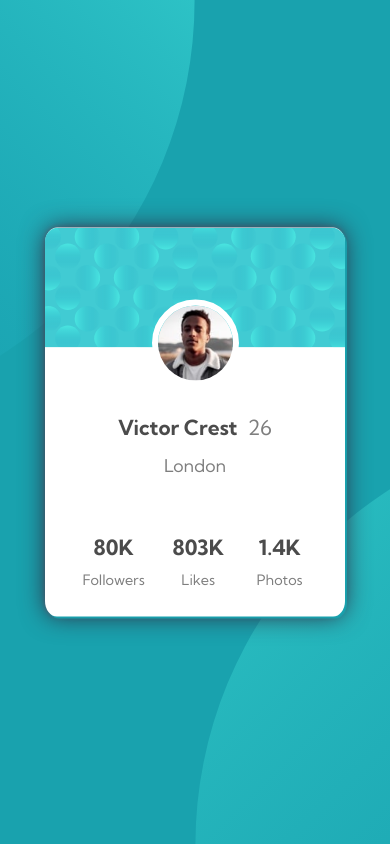
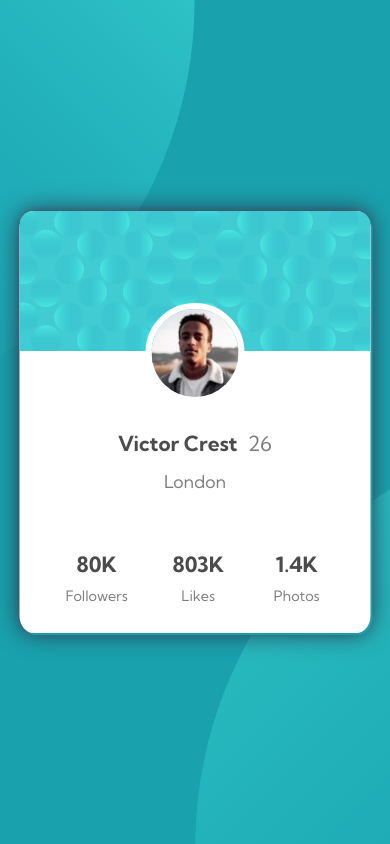
Before and after one commit to Creative1800/Profil-Card-Component, a plain HTML site: page index.html in a window 390 px wide. Drawn offline with Linux system fonts and the light colour scheme.

Commit message:
improved responsiveness

```diff
--- a/css/style.css
+++ b/css/style.css
@@ -54,6 +54,7 @@ body {
 .container {
     background-color: white;
     width: 400px;
+    max-width: 90%;
     display: flex;
     flex-direction: column;
     position: fixed;
@@ -80,25 +81,6 @@ body {
     display: flex;
     justify-content: space-around;
     margin: 0 1.5em 1em 1.5em;
-}
-
-
-@media (max-width: 450px){
-    .container {
-        width: 350px;
-    }
-}
-
-@media (max-width: 400px){
-    .container {
-        width: 300px;
-    }
-}
-
-@media (max-width: 350px){
-    .container {
-        width: 250px;
-    }
 }
 
 .victor-info {
@@ -141,8 +123,6 @@ p {
     font-size: 1.3rem;
 }
 
-/* @media (max-width: 450px){
-    p {
-        font-size: 0.9rem;
-    }
+/* @media (max-width: 430px) {
+
 } */
```
